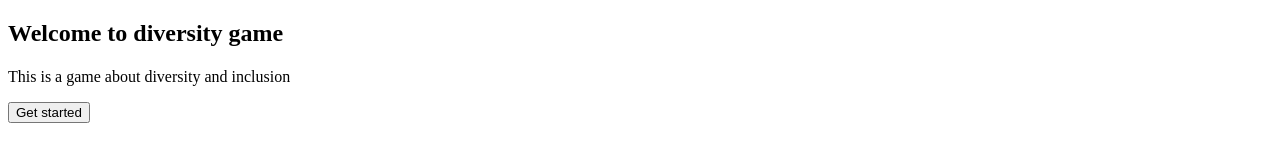
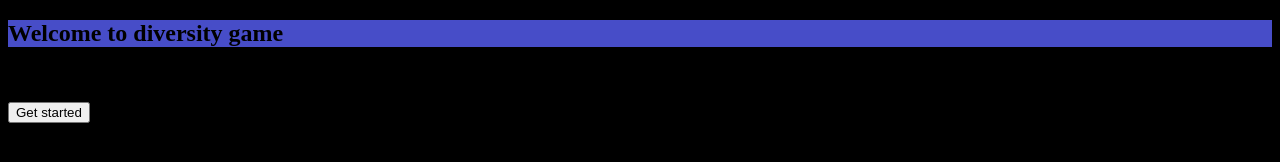
Before and after one commit to 510051/LEAD-program, a website: page index.html in a window 1280 px wide. Drawn offline with Linux system fonts and the light colour scheme.

Commit message:
Update index.html

```diff
--- a/index.html
+++ b/index.html
@@ -1,15 +1,24 @@
 <!DOCTYPE html>
 <html lang="en">
 <head>
+    <style>
+        body{
+            background: black;
+        }
+        h2{
+            background: rgb(71, 77, 200);
+        }
+    </style>
     <meta charset="UTF-8">
     <meta name="viewport" content="width=device-width, initial-scale=1.0">
     <title>LEAD program</title>
 </head>
 <body>
     <h2>Welcome to diversity game</h2>
+
     <h1></h1>
     <p>This is a game about diversity and inclusion</p>
-    <button onclick="window.location.href='chess.html'">Get started</button>
+    <button onclick="window.location.href='recipes.js'">Get started</button>
 
 
 </body>
```
